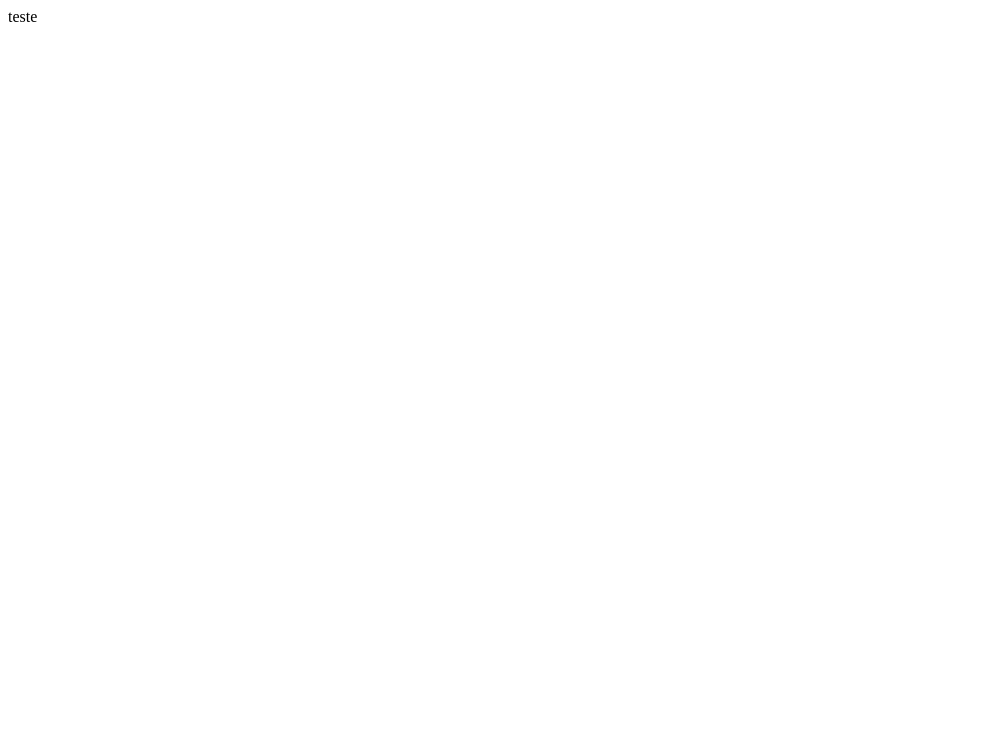
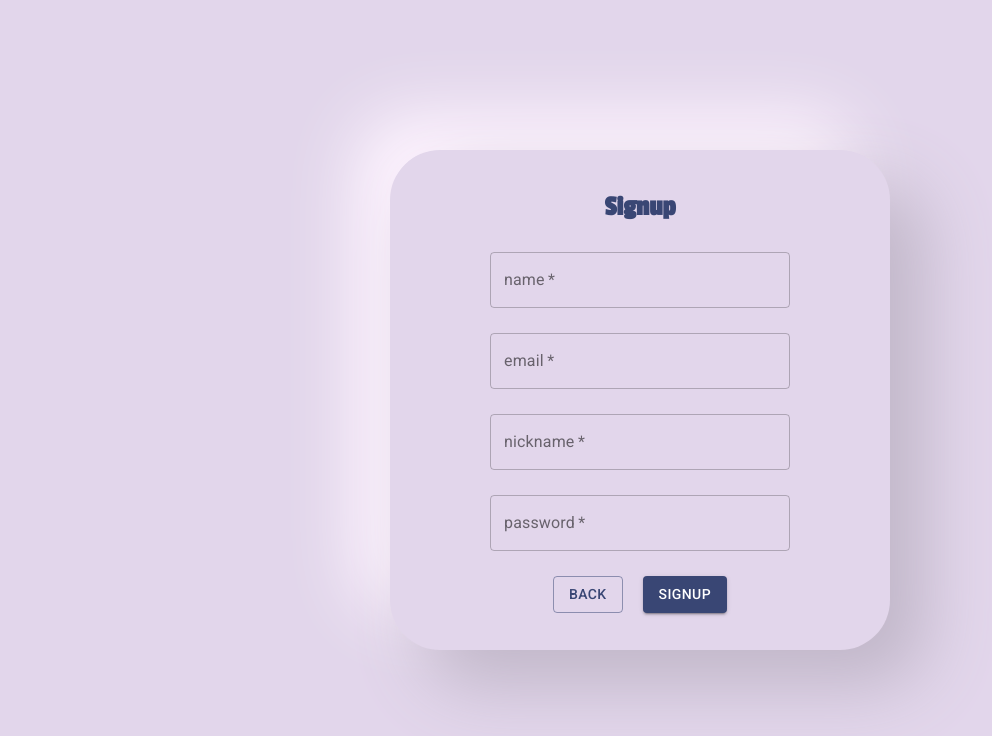
Before and after one commit to parkournick2/Pic4Share-frontend, a React (Create React App) app: page /signup in a window 1280 px wide. Shown: the top 736 px of the page, without its empty margins (0-992 px from the left). Built offline with nearby package versions, Linux system fonts and the light colour scheme.

Commit message:
Make login and signup forms / design

```diff
--- a/public/index.html
+++ b/public/index.html
@@ -15,6 +15,16 @@
       user's mobile device or desktop. See https://developers.google.com/web/fundamentals/web-app-manifest/
     -->
     <link rel="manifest" href="%PUBLIC_URL%/manifest.json" />
+    <link
+      rel="stylesheet"
+      href="https://fonts.googleapis.com/css?family=Roboto:300,400,500,700&display=swap"
+    />
+    <link rel="preconnect" href="https://fonts.googleapis.com" />
+    <link rel="preconnect" href="https://fonts.gstatic.com" crossorigin />
+    <link
+      href="https://fonts.googleapis.com/css2?family=Passion+One&display=swap"
+      rel="stylesheet"
+    />
     <!--
       Notice the use of %PUBLIC_URL% in the tags above.
       It will be replaced with the URL of the `public` folder during the build.
--- a/src/App.js
+++ b/src/App.js
@@ -1,11 +1,15 @@
 import Router from "./routes/router";
 import React from "react";
+import ThemeProvider from "@material-ui/styles/ThemeProvider";
+import CssBaseline from '@material-ui/core/CssBaseline';
+import theme from "./constants/theme";
 
 function App() {
   return (
-    <>
+    <ThemeProvider theme={theme}>
+      <CssBaseline />
       <Router />
-    </>
+    </ThemeProvider>
   );
 }
 
--- /dev/null
+++ b/src/constants/colors.js
@@ -0,0 +1,3 @@
+export const primaryColor = "#394674";
+export const backgroundColor = "#E2D6EB";
+export const neutralColor = "#904847";
--- /dev/null
+++ b/src/constants/theme.js
@@ -0,0 +1,15 @@
+import { createMuiTheme } from '@material-ui/core/styles';
+import { neutralColor, primaryColor } from './colors';
+
+const theme = createMuiTheme({
+  palette: {
+    primary: {
+      main: primaryColor,
+    },
+    secondary: {
+      main: neutralColor,
+    },
+  },
+});
+
+export default theme;
--- /dev/null
+++ b/src/constants/urls.js
@@ -0,0 +1 @@
+export const BASE_URL = 'http://ec2-54-172-103-84.compute-1.amazonaws.com/';
--- /dev/null
+++ b/src/hooks/useForm.js
@@ -0,0 +1,13 @@
+import { useState } from "react";
+
+const useForm = (initialState) => {
+  const [form, setForm] = useState(initialState);
+
+  const handleInputChange = (event) => {
+    const { value, name } = event.target;
+    setForm({ ...form, [name]: value });
+  };
+  return [form, handleInputChange];
+};
+
+export default useForm;
--- a/src/pages/loginPage/LoginPage.js
+++ b/src/pages/loginPage/LoginPage.js
@@ -1,10 +1,47 @@
-import React from 'react'
-import { MainContainer } from './styled';
+import React from "react";
+import TextField from "@material-ui/core/TextField";
+import { ButtonsContainer, MainContainer, StyledForm, Title } from "./styled";
+import { Button } from "@material-ui/core";
+import useForm from "../../hooks/useForm";
 
 const LoginPage = () => {
+  const [form, setForm] = useForm({
+    password: "",
+    nickname: "",
+  });
+
   return (
-    <MainContainer>teste</MainContainer>
+    <MainContainer>
+      <StyledForm>
+        <Title>Pic4Shared</Title>
+        <TextField
+          name="nickname"
+          onChange={setForm}
+          value={form.nickname}
+          required
+          variant="outlined"
+          label="nickname"
+        />
+        <TextField
+          required
+          name="password"
+          onChange={setForm}
+          value={form.password}
+          type="password"
+          variant="outlined"
+          label="password"
+        />
+        <ButtonsContainer>
+          <Button variant="outlined" color="primary">
+            Signup
+          </Button>
+          <Button variant="contained" color="primary">
+            Login
+          </Button>
+        </ButtonsContainer>
+      </StyledForm>
+    </MainContainer>
   );
-}
+};
 
 export default LoginPage;
--- a/src/pages/loginPage/styled.js
+++ b/src/pages/loginPage/styled.js
@@ -1,5 +1,35 @@
-import styled from 'styled-components';
+import styled from "styled-components";
+import { backgroundColor, primaryColor } from "../../constants/colors";
 
 export const MainContainer = styled.div`
+  display: flex;
+  align-items: center;
+  justify-content: center;
+  height: 100vh;
+  background-color: ${backgroundColor};
+  flex-direction: column;
+`;
 
+export const Title = styled.h1`
+  font-family: 'Passion One', cursive;
+  color: ${primaryColor};
+  margin: 0px;
 `
+
+export const StyledForm = styled.form`
+  height: 400px;
+  width: 400px;
+  border-radius: 50px;
+  background: #e2d6eb;
+  box-shadow: 35px 35px 70px #c0b6c8, -35px -35px 70px #fff6ff;
+  display: flex;
+  flex-direction: column;
+  align-items: center;
+  justify-content: center;
+  gap: 25px;
+`;
+
+export const ButtonsContainer = styled.div`
+  display: flex;
+  gap: 20px;
+`
--- a/src/pages/signupPage/SignupPage.js
+++ b/src/pages/signupPage/SignupPage.js
@@ -1,10 +1,71 @@
-import React from 'react'
-import { MainContainer } from './styled';
+import { Button } from "@material-ui/core";
+import React from "react";
+import useForm from "../../hooks/useForm";
+import {
+  ButtonsContainer,
+  MainContainer,
+  StyledForm,
+  StyledTextField,
+  Title,
+} from "./styled";
 
 const SignupPage = () => {
+  const [form, setForm] = useForm({
+    name: "",
+    email: "",
+    password: "",
+    nickname: "",
+  });
+
   return (
-    <MainContainer>teste</MainContainer>
+    <MainContainer>
+      <StyledForm>
+        <Title>Signup</Title>
+        <StyledTextField
+          onChange={setForm}
+          value={form.name}
+          name="name"
+          required
+          variant="outlined"
+          label="name"
+        />
+        <StyledTextField
+          onChange={setForm}
+          value={form.email}
+          name="email"
+          required
+          type="email"
+          variant="outlined"
+          label="email"
+        />
+        <StyledTextField
+          onChange={setForm}
+          value={form.nickname}
+          name="nickname"
+          required
+          variant="outlined"
+          label="nickname"
+        />
+        <StyledTextField
+          onChange={setForm}
+          value={form.password}
+          name="password"
+          required
+          type="password"
+          variant="outlined"
+          label="password"
+        />
+        <ButtonsContainer>
+          <Button variant="outlined" color="primary">
+            back
+          </Button>
+          <Button variant="contained" color="primary">
+            Signup
+          </Button>
+        </ButtonsContainer>
+      </StyledForm>
+    </MainContainer>
   );
-}
+};
 
 export default SignupPage;
--- a/src/pages/signupPage/styled.js
+++ b/src/pages/signupPage/styled.js
@@ -1,5 +1,40 @@
-import styled from 'styled-components';
+import { TextField } from "@material-ui/core";
+import styled from "styled-components";
+import { backgroundColor, primaryColor } from "../../constants/colors";
 
 export const MainContainer = styled.div`
+  display: flex;
+  align-items: center;
+  justify-content: center;
+  height: 100vh;
+  background-color: ${backgroundColor};
+  flex-direction: column;
+`;
 
+export const Title = styled.h1`
+  font-family: 'Passion One', cursive;
+  color: ${primaryColor};
+  margin: 0px;
 `
+
+export const StyledForm = styled.form`
+  height: 500px;
+  width: 500px;
+  border-radius: 50px;
+  background: #e2d6eb;
+  box-shadow: 35px 35px 70px #c0b6c8, -35px -35px 70px #fff6ff;
+  display: flex;
+  flex-direction: column;
+  align-items: center;
+  justify-content: center;
+  gap: 25px;
+`;
+
+export const ButtonsContainer = styled.div`
+  display: flex;
+  gap: 20px;
+`
+
+export const StyledTextField = styled(TextField)`
+  width: 300px;
+`
```
